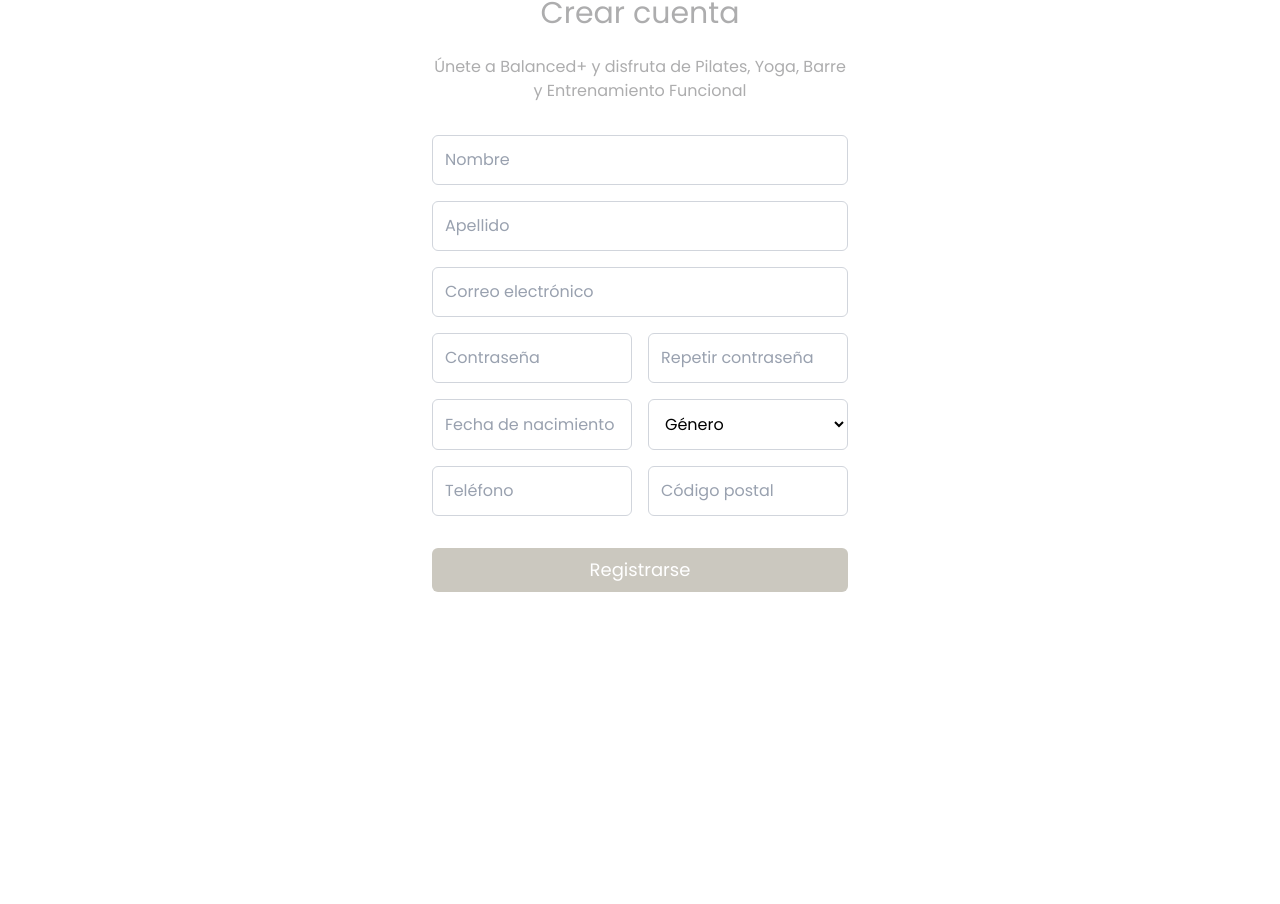
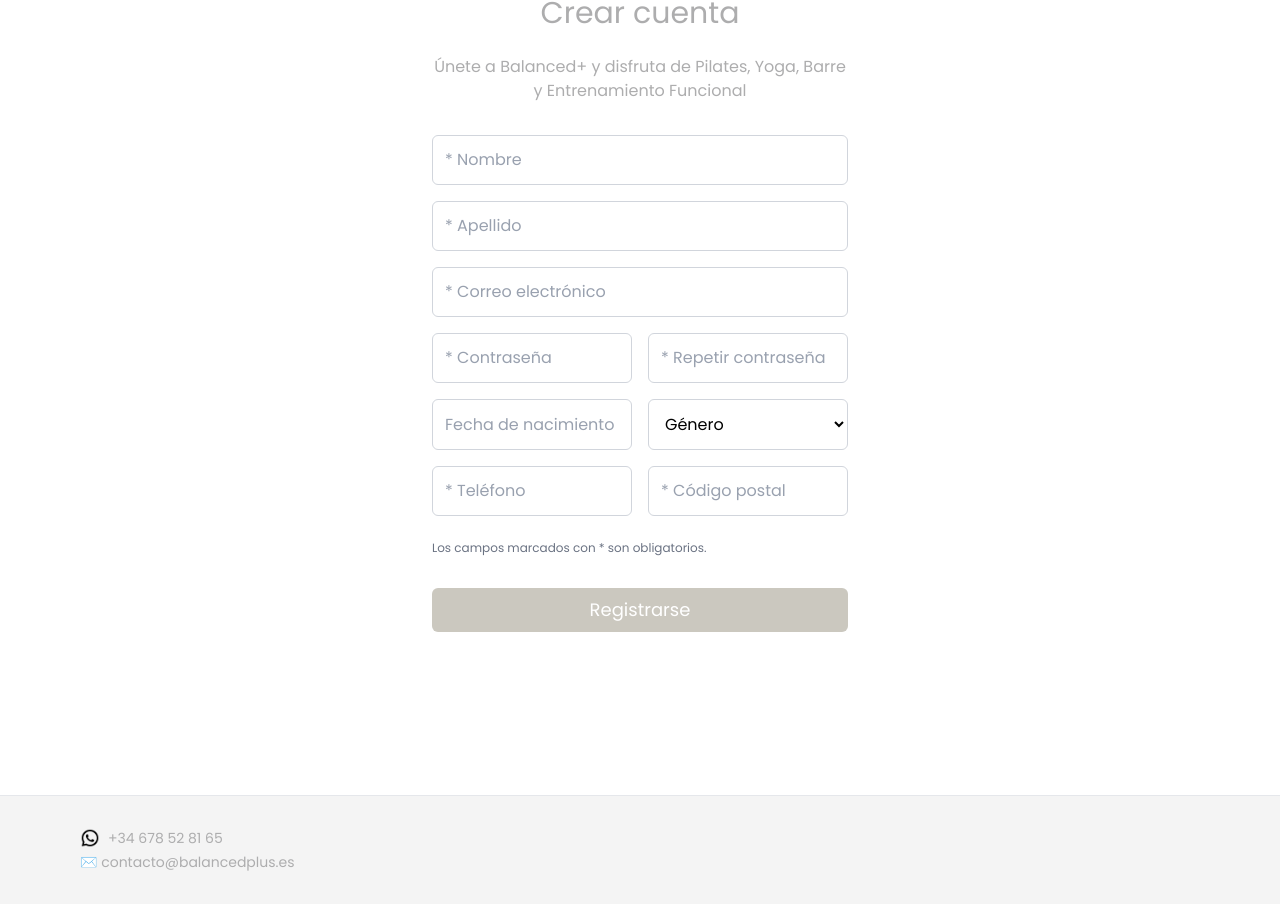
Before and after one commit to balancedplus/balancedpluslanding, a Next.js app: page /register in a window 1280 px wide. Shown: the part 149-1053 px from the top of the page. Before the commit the page ends 896 px from the top, so only its background shows below. Built offline with nearby package versions, Linux system fonts and the light colour scheme; no server answers.

Commit message:
Fecha y genero no obligatorios, se añade footer con correo y whatsapp con enlace directo

```diff
--- a/app/(main)/register/page.js
+++ b/app/(main)/register/page.js
@@ -55,11 +55,6 @@
 
     if (form.password !== form.confirmPassword) {
       setError("Las contraseñas no coinciden.");
-      return;
-    }
-
-    if (!form.gender) {
-      setError("Debes seleccionar un género.");
       return;
     }
 
@@ -123,7 +118,7 @@
         <input
           type="text"
           name="name"
-          placeholder="Nombre"
+          placeholder="* Nombre"
           value={form.name}
           onChange={handleChange}
           className={floatClass}
@@ -133,7 +128,7 @@
         <input
           type="text"
           name="surname"
-          placeholder="Apellido"
+          placeholder="* Apellido"
           value={form.surname}
           onChange={handleChange}
           className={floatClass}
@@ -143,7 +138,7 @@
         <input
           type="email"
           name="email"
-          placeholder="Correo electrónico"
+          placeholder="* Correo electrónico"
           value={form.email}
           onChange={handleChange}
           className={floatClass}
@@ -155,7 +150,7 @@
           <input
             type="password"
             name="password"
-            placeholder="Contraseña"
+            placeholder="* Contraseña"
             value={form.password}
             onChange={handleChange}
             className={floatClass + " flex-1"}
@@ -164,7 +159,7 @@
           <input
             type="password"
             name="confirmPassword"
-            placeholder="Repetir contraseña"
+            placeholder="* Repetir contraseña"
             value={form.confirmPassword}
             onChange={handleChange}
             className={floatClass + " flex-1"}
@@ -175,22 +170,19 @@
         {/* Fila Fecha / Género */}
         <div className="flex gap-4">
           <input
-            type="text"
+            type={form.birthDate ? "date" : "text"}
             name="birthDate"
             value={form.birthDate}
             onChange={handleChange}
-            placeholder="Fecha de nacimiento"
-            onFocus={(e) => (e.target.type = "date")}
-            onBlur={(e) => !form.birthDate && (e.target.type = "text")}
+            placeholder="Fecha de nacimiento (opcional)"
             className={floatClass + " flex-1"}
-            required
-          />
+            />
+
           <select
             name="gender"
             value={form.gender}
             onChange={handleChange}
             className={floatClass + " flex-1"}
-            required
           >
             <option value="" disabled>Género</option>
             <option value="Masculino">Masculino</option>
@@ -204,7 +196,7 @@
           <input
             type="text"
             name="phoneNumber"
-            placeholder="Teléfono"
+            placeholder="* Teléfono"
             value={form.phoneNumber}
             onChange={handleChange}
             className={floatClass + " flex-1"}
@@ -213,13 +205,17 @@
           <input
             type="text"
             name="zipCode"
-            placeholder="Código postal"
+            placeholder="* Código postal"
             value={form.zipCode}
             onChange={handleChange}
             className={floatClass + " flex-1"}
             required
           />
         </div>
+
+        <p className="text-xs text-gray-500 mt-2">
+        Los campos marcados con * son obligatorios.
+        </p>
 
         {error && <p className="text-sm text-center text-red-500">{error}</p>}
 
--- a/app/(main)/reservas/page.jsx
+++ b/app/(main)/reservas/page.jsx
@@ -11,7 +11,11 @@
 
 export default function ReservasPage() {
   const { user, isVerified } = useAuth();
-  const [dateStr, setDateStr] = useState(() => new Date().toISOString().split("T")[0]);
+ const [dateStr, setDateStr] = useState(() => {
+  const today = new Date();
+  const defaultDate = new Date(today.getFullYear(), 8, 16);
+  return defaultDate.toISOString().split("T")[0];
+});
   const [classes, setClasses] = useState([]);
   const [userReservations, setUserReservations] = useState([]);
   const [loading, setLoading] = useState(true);
--- /dev/null
+++ b/app/components/Footer.jsx
@@ -0,0 +1,30 @@
+"use client";
+
+import Link from "next/link";
+
+export default function Footer() {
+  return (
+    <footer className="w-full bg-[rgb(244,244,244)] border-t border-gray-200 mt-12">
+      <div className="max-w-6xl mx-auto px-4 py-8 flex flex-col md:flex-row items-center md:items-start justify-between gap-4 text-[rgb(173,173,174)] text-sm">
+
+        {/* Contacto */}
+        <div className="flex flex-col items-center md:items-start gap-1">
+          <div className="flex items-center gap-2">
+            {/* Enlace directo a WhatsApp */}
+            <a
+              href="https://wa.me/34678528165"
+              target="_blank"
+              rel="noopener noreferrer"
+              className="flex items-center gap-2 hover:opacity-80 transition-opacity"
+            >
+              <img src="/whatsapp_icon.png" alt="WhatsApp" className="w-5 h-5" />
+              <span>+34 678 52 81 65</span>
+            </a>
+          </div>
+          <p>✉️ contacto@balancedplus.es</p>
+        </div>
+
+      </div>
+    </footer>
+  );
+}
--- a/app/layout.js
+++ b/app/layout.js
@@ -1,5 +1,6 @@
 import './globals.css'
 import Header from './components/Header'
+import Footer from './components/Footer'
 import AuthProvider from './components/AuthProvider'
 import { ToastProvider } from './components/ToastProvider'
 
@@ -20,6 +21,7 @@
           <ToastProvider>
             <Header />
             <main className="min-h-screen">{children}</main>
+            <Footer/ >
           </ToastProvider>
         </AuthProvider>
       </body>
```
Also changed, not shown: public/whatsapp_icon.png (added).
